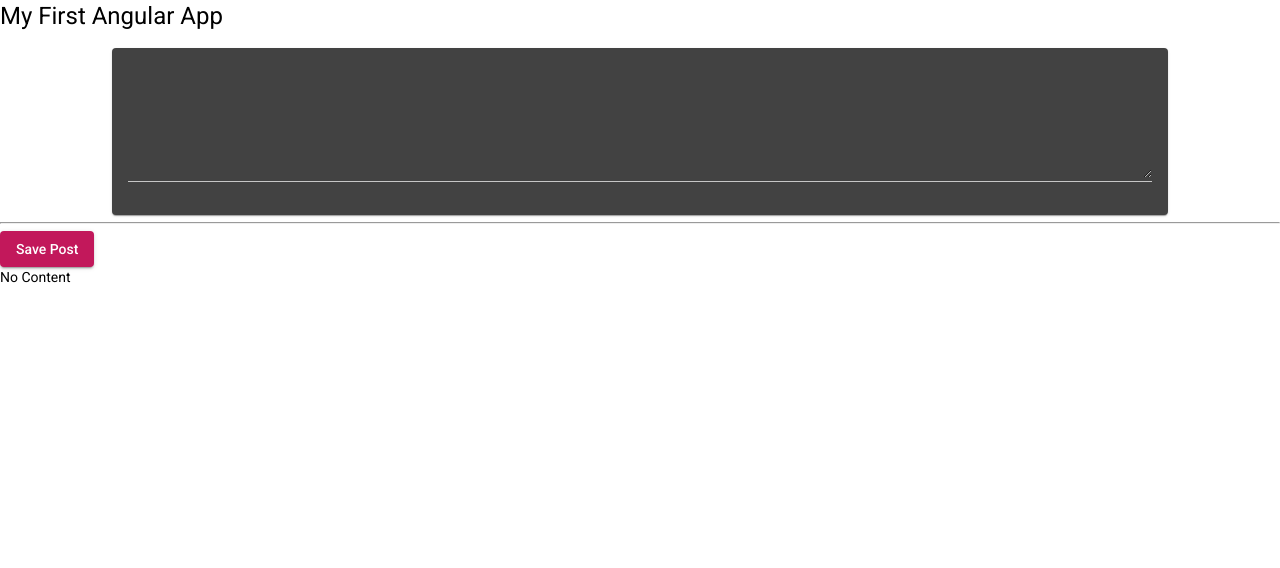
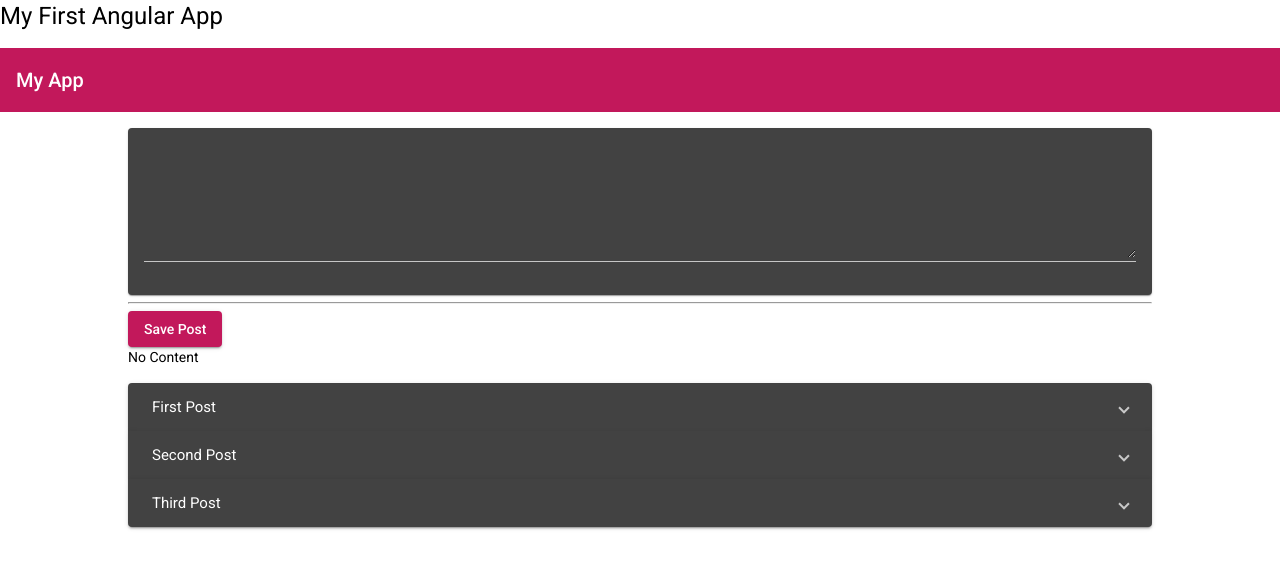
Before and after one commit to ANE-UCD-ILT-MEAN-STACK-TRAINING/social-networking-app-rama, an Angular app in the folder mean-course/: page / in a window 1280 px wide. Shown: the top 568 px of the page. Built offline with nearby package versions, Linux system fonts and the light colour scheme.

Commit message:
Added and updated post list

```diff
--- a/mean-course/src/app/app.component.css
+++ b/mean-course/src/app/app.component.css
@@ -0,0 +1,4 @@
+main {
+    width:80%;
+    margin: 1rem auto;
+}
--- a/mean-course/src/app/app.component.html
+++ b/mean-course/src/app/app.component.html
@@ -1,4 +1,8 @@
 <div>
   <h1>My First Angular App</h1>
 </div>
+<app-header></app-header>
+<main>
 <app-post-create></app-post-create>
+<app-post-list></app-post-list>
+</main>
--- a/mean-course/src/app/header/header/header.component.html
+++ b/mean-course/src/app/header/header/header.component.html
@@ -1 +1 @@
-<p>header works!</p>
+<mat-toolbar color="primary">My App</mat-toolbar>
--- a/mean-course/src/app/posts/post-create/post-create.component.css
+++ b/mean-course/src/app/posts/post-create/post-create.component.css
@@ -1,7 +1,3 @@
-mat-card {
-    width: 80%;
-    margin: auto;
-}
 mat-form-field,
 textarea {
     width:100%;
--- /dev/null
+++ b/mean-course/src/app/posts/post-list/post-list.component.css
@@ -0,0 +1,4 @@
+:host {
+    display:block;
+    margin-top: 1rem;
+}
--- /dev/null
+++ b/mean-course/src/app/posts/post-list/post-list.component.html
@@ -0,0 +1,8 @@
+<mat-accordion multi = "true">
+    <mat-expansion-panel *ngFor="let post of posts">
+        <mat-expansion-panel-header>
+            {{post.title}}
+        </mat-expansion-panel-header>
+        <p>   {{post.content}}</p>
+    </mat-expansion-panel>
+</mat-accordion>
--- /dev/null
+++ b/mean-course/src/app/posts/post-list/post-list.component.ts
@@ -0,0 +1,21 @@
+import { Component, OnInit } from '@angular/core';
+
+@Component({
+  selector: 'app-post-list',
+  templateUrl: './post-list.component.html',
+  styleUrls: ['./post-list.component.css']
+})
+export class PostListComponent implements OnInit {
+
+  constructor() { }
+
+  posts = [
+    {title: 'First Post', content: " This is the first post content"},
+    {title: 'Second Post', content: " This is the Second post content"},
+    {title: 'Third Post', content: " This is the Third post content"}
+  ]
+
+  ngOnInit(): void {
+  }
+
+}
```
Also changed, not shown: mean-course/src/app/app.module.ts (+8 -2 lines), 1 other file (tests, documents, lock files or other folders).
